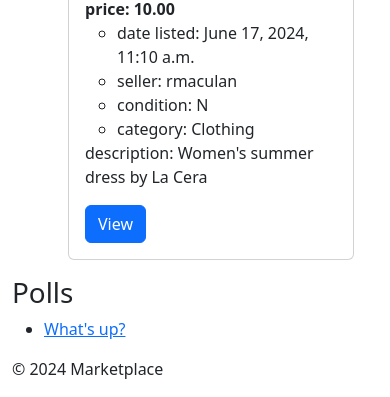
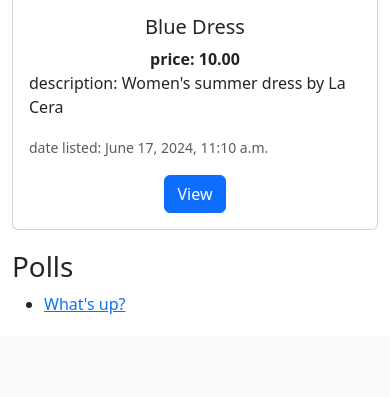
Before and after one commit to rmaculan/django-htmx-multiapp-project, a Django app: page /marketplace/ in a window 390 px wide. Shown: the part 889-1286 px from the top of the page. After the commit the page ends 1203 px from the top, so only its background shows below. Run offline with Django 5.2, Linux system fonts and the light colour scheme; data comes from the database, SQL or seed files in the repository; both versions use the stored data as it was after the commit; some libraries are stand-ins or nearby versions.

Commit message:
UI card changes

```diff
--- a/mysite/marketplace/templates/marketplace/index.html
+++ b/mysite/marketplace/templates/marketplace/index.html
@@ -1,12 +1,45 @@
 {% load static %}
-<!DOCTYPE html>
-<html>
+<!doctype html>
+<html lang="en">
   <head>
     <meta charset="UTF-8" />
     <meta name="viewport" content="width=device-width, initial-scale=1.0" />
     <link href="{% static 'css/bootstrap.min.css' %}" rel="stylesheet" />
     <link href="https://cdn.jsdelivr.net/npm/bootstrap@5.3.3/dist/css/bootstrap.min.css" rel="stylesheet" integrity="sha384-QWTKZyjpPEjISv5WaRU9OFeRpok6YctnYmDr5pNlyT2bRjXh0JMhjY6hW+ALEwIH" crossorigin="anonymous">
     <title>{% block title %} Marketplace {% endblock %}</title>
+    <style>
+      .card {
+        max-width: 300px;
+        margin: auto; /* Center the card */
+      }
+
+      .card img {
+        max-width: 100%;
+        height: auto;
+      }
+
+      .card-body {
+        text-align: center;
+      }
+
+      p {
+        text-align: left;
+      }
+
+      footer {
+        background-color: #f8f9fa;
+        padding: 10px 0;
+        position: fixed;
+        bottom: 0;
+        width: 100%;
+      }
+
+      .container {
+        margin-top: 20px;
+        margin-bottom: 20px;
+      }
+
+    </style>
   </head>
 
   <body>
@@ -40,44 +73,36 @@
     <div class="container">
       {% block content %} {% if newest_items %}
       <h1>Newest Items</h1>
-      <ul>
         {% for item in newest_items %}
-        <div class="container">
-            <div class="row">
+          <div class="card mb-3" style="max-width: 540px;">
+            <div class="row g-0">
               <div class="col-md-4">
-                    <div class="card">
-                        <img src="{{ item.image.url }}" class="card-img-top" alt="{{ item.name }}">
+              <img src="{{ item.image.url }}" class="img-fluid rounded-start" alt="{{ item.name }}">
+            </div>
+            <div class="col-md-8">
               <div class="card-body">
-                            <h3>{{ item.name }}</h3>
+                <h5 class="card-title">{{ item.name }}</h5>
                 <strong>price: {{ item.price }}</strong>
-                            <ul>
-                                <li>date listed: {{ item.date_listed }}</li>
-                                <li>seller: {{ item.seller }}</li>
-                                <li>condition: {{ item.condition }}</li>
-                                <li>category: {{ item.category }}</li>
-
-                            </ul>
-                            <p>description: {{ item.description }}</p>
-                            <a href="/marketplace/items/{{ item.id }}/">
-                            <button
+                <p class="card-text">description: {{ item.description }}</p>
+                <p class="card-text"><small class="text-body-secondary">date listed: {{ item.date_listed }}</small></p>
+                <a href="/marketplace/items/{{ item.id }}/"
                                 type="button"
                                 class="btn btn-primary"
                                 data-toggle="modal"
                                 data-target="#exampleModal"
                             >
                                 View
-                            </button>
                             </a>
-
             </div>
           </div>
         </div>
       </div>
         {% endfor %}
-      </ul>
       {% else %}
       <p>No items are available.</p>
       {% endif %}
+    </div>
+    <div class="container">
       <h1>Polls</h1>
       {% if latest_question_list %}
       <ul>
@@ -93,6 +118,8 @@
       <p>No polls are available.</p>
       {% endif %} {% endblock %}
     </div>
+
+    </div>
   </body>
   <footer>
     <div class="container">
--- a/mysite/marketplace/templates/marketplace/items.html
+++ b/mysite/marketplace/templates/marketplace/items.html
@@ -45,7 +45,7 @@
             <div class="row" >
                 <div class="col-md-4">
                     <img
-                        src="{{ item.image }}"
+                        src="{{ item.image.url }}"
                         class="card-img-top"
                         alt="{{ item.name }}"
                         >
```
Also changed, not shown: mysite/db.sqlite3, 1 other file. Lines whose indentation alone changed are shown as unchanged.
